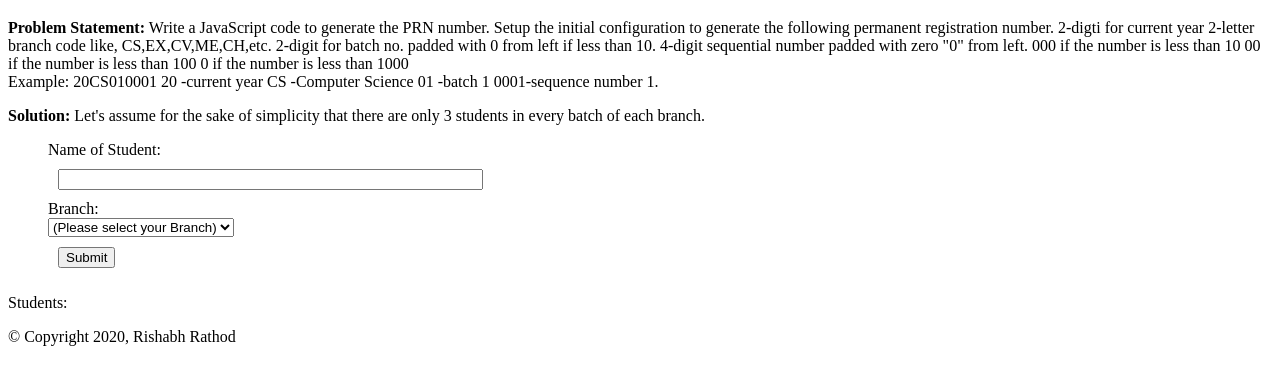
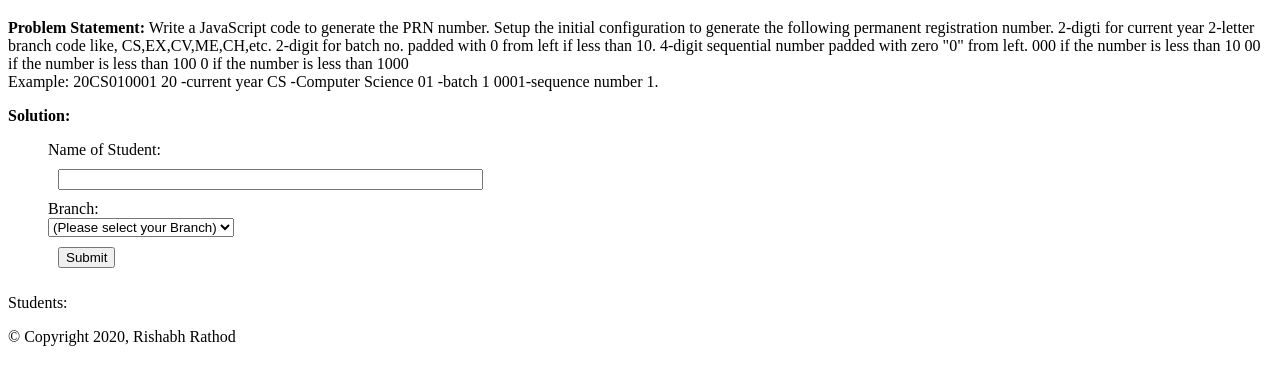
Before and after one commit to ryrathod/WebTechnology, a plain HTML site: page Practice1_WT/index.html in a window 1280 px wide. Shown: the part 61-446 px from the top of the page. Drawn offline with Linux system fonts and the light colour scheme.

Commit message:
Update index.html

```diff
--- a/Practice1_WT/index.html
+++ b/Practice1_WT/index.html
@@ -9,7 +9,7 @@
             2-digti for current year 2-letter branch code like, CS,EX,CV,ME,CH,etc. 2-digit for batch no. padded with 0 from left if less than 10.
             4-digit sequential number padded with zero "0" from left. 000 if the number is less than 10 00 if the number is less than 100 0 if the number is less than 1000<br>
             Example: 20CS010001 20 -current year CS -Computer Science 01 -batch 1 0001-sequence number 1.<br></p>
-        <p><b>Solution: </b>Let's assume for the sake of simplicity that there are only 3 students in every batch of each branch.</p>
+        <p><b>Solution: </b></p>
         <form name="prn" onSubmit="return checkDetails();">
             <ul style="list-style-type:none;">
                 <li><label for="name">Name of Student:</label></li>
```
